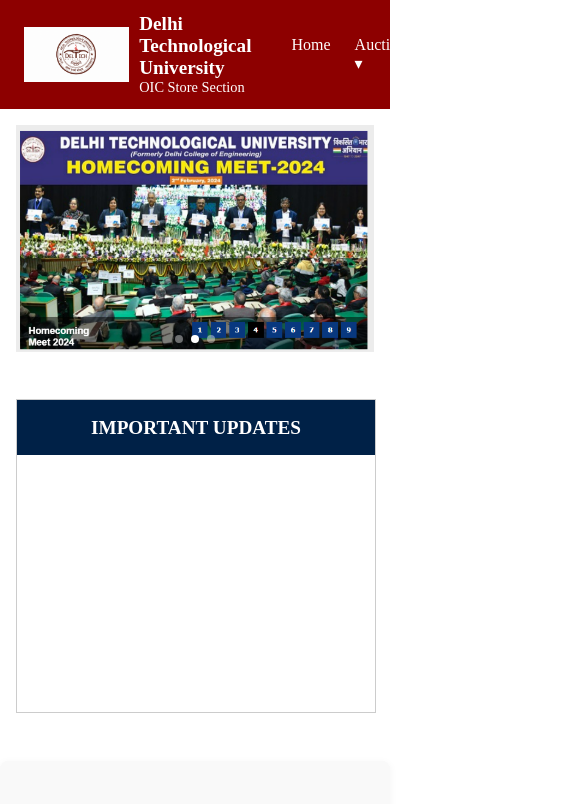
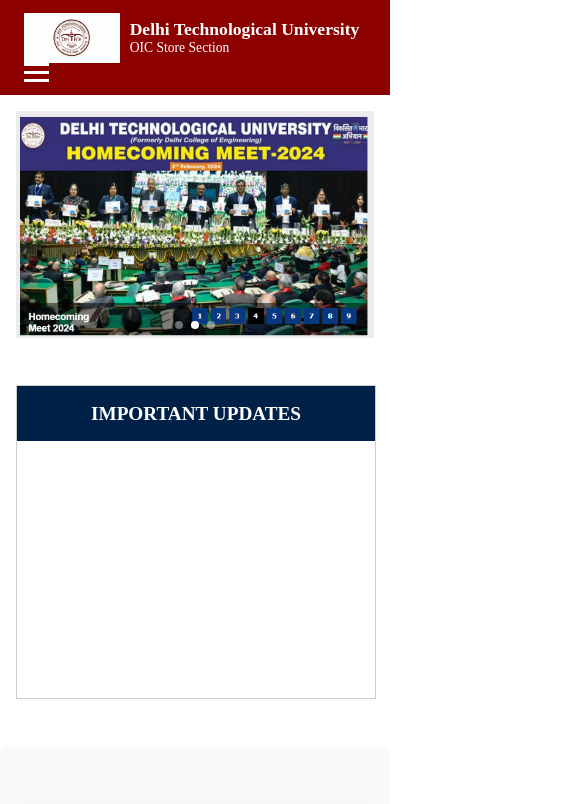
Before and after one commit to Krrishkumar3/OIC-store-section, a React (Vite) app: page / in a window 390 px wide. Shown: the top 804 px of the page, 585 px wide, since content can reach past the window. Built offline with nearby package versions, Linux system fonts and the light colour scheme.

Commit message:
fixed mobile ui

```diff
--- a/src/components/Navbar.css
+++ b/src/components/Navbar.css
@@ -1,3 +1,4 @@
+/* --- Navbar Layout --- */
 .navbar {
   display: flex;
   justify-content: space-between;
@@ -5,6 +6,10 @@
   background: #8d0000;
   color: white;
   padding: 0.8rem 1.5rem;
+  flex-wrap: wrap;
+  position: sticky;
+  top: 0;
+  z-index: 1000;
 }
 
 .logo-section {
@@ -13,24 +18,25 @@
 }
 
 .logo {
-  height: 55px;
+  height: 50px;
   margin-right: 10px;
 }
 
 .logo-text h1 {
-  font-size: 1.2rem;
+  font-size: 1.1rem;
   margin: 0;
 }
 
 .logo-text p {
+  font-size: 0.85rem;
   margin: 0;
-  font-size: 0.9rem;
 }
 
+/* --- Links Layout --- */
 .nav-links {
   list-style: none;
   display: flex;
-  gap: 1.5rem;
+  gap: 1.2rem;
 }
 
 .nav-links li {
@@ -43,7 +49,7 @@
   font-weight: 500;
 }
 
-/* Dropdown Menu */
+/* --- Dropdown Menu --- */
 .dropdown-content {
   display: none;
   position: absolute;
@@ -51,7 +57,7 @@
   left: 0;
   background: white;
   min-width: 150px;
-  box-shadow: 0 2px 6px rgba(0,0,0,0.2);
+  box-shadow: 0 2px 6px rgba(0, 0, 0, 0.2);
   z-index: 1000;
 }
 
@@ -69,3 +75,62 @@
 .dropdown:hover .dropdown-content {
   display: block;
 }
+
+/* --- Hamburger (Mobile) --- */
+.hamburger {
+  display: none;
+  flex-direction: column;
+  cursor: pointer;
+  gap: 5px;
+}
+
+.hamburger span {
+  background: white;
+  width: 25px;
+  height: 3px;
+  transition: 0.3s;
+}
+
+/* --- Mobile Layout --- */
+@media (max-width: 768px) {
+  .nav-links {
+    display: none;
+    width: 100%;
+    flex-direction: column;
+    background: #8d0000;
+    padding: 1rem;
+  }
+
+  .nav-links.active {
+    display: flex;
+  }
+
+  .hamburger {
+    display: flex;
+  }
+
+  .dropdown-content {
+    position: static;
+    box-shadow: none;
+    background: #a80000;
+  }
+
+  .dropdown-content a {
+    color: white;
+  }
+
+  .dropdown:hover .dropdown-content {
+    display: block;
+  }
+}
+
+/* --- Hamburger Animation --- */
+.hamburger.open span:nth-child(1) {
+  transform: rotate(45deg) translateY(8px);
+}
+.hamburger.open span:nth-child(2) {
+  opacity: 0;
+}
+.hamburger.open span:nth-child(3) {
+  transform: rotate(-45deg) translateY(-8px);
+}
--- a/src/components/Navbar.jsx
+++ b/src/components/Navbar.jsx
@@ -1,8 +1,10 @@
-import React from "react";
+import React, { useState } from "react";
 import { Link } from "react-router-dom";
 import "./Navbar.css";
 
 const Navbar = () => {
+  const [menuOpen, setMenuOpen] = useState(false);
+
   return (
     <nav className="navbar">
       <div className="logo-section">
@@ -21,12 +23,22 @@
         </div>
       </div>
 
-      <ul className="nav-links">
-        <li><Link to="/">Home</Link></li>
+      {/* Hamburger icon for mobile */}
+      <div
+        className={`hamburger ${menuOpen ? "open" : ""}`}
+        onClick={() => setMenuOpen(!menuOpen)}
+      >
+        <span></span>
+        <span></span>
+        <span></span>
+      </div>
+
+      <ul className={`nav-links ${menuOpen ? "active" : ""}`}>
+        <li><Link to="/" onClick={() => setMenuOpen(false)}>Home</Link></li>
 
         {/* Auction dropdown */}
         <li className="dropdown">
-          <Link to="/auction" className="dropbtn">Auction ▾</Link>
+          <Link to="/auction" className="dropbtn" onClick={() => setMenuOpen(false)}>Auction ▾</Link>
           <div className="dropdown-content">
             <Link to="/auction/notice">Notice</Link>
             <Link to="/auction/guideline">Guideline</Link>
@@ -35,16 +47,16 @@
 
         {/* Download dropdown */}
         <li className="dropdown">
-          <Link to="/download" className="dropbtn">Download ▾</Link>
+          <Link to="/download" className="dropbtn" onClick={() => setMenuOpen(false)}>Download ▾</Link>
           <div className="dropdown-content">
             <Link to="/download/sop">SOP</Link>
             <Link to="/download/guideline">Guideline</Link>
           </div>
         </li>
 
-        <li><Link to="/staff">Staff</Link></li>
-        <li><Link to="/policies">Policies</Link></li>
-        <li><Link to="/contact">Contact</Link></li>
+        <li><Link to="/staff" onClick={() => setMenuOpen(false)}>Staff</Link></li>
+        <li><Link to="/policies" onClick={() => setMenuOpen(false)}>Policies</Link></li>
+        <li><Link to="/contact" onClick={() => setMenuOpen(false)}>Contact</Link></li>
       </ul>
     </nav>
   );
```
